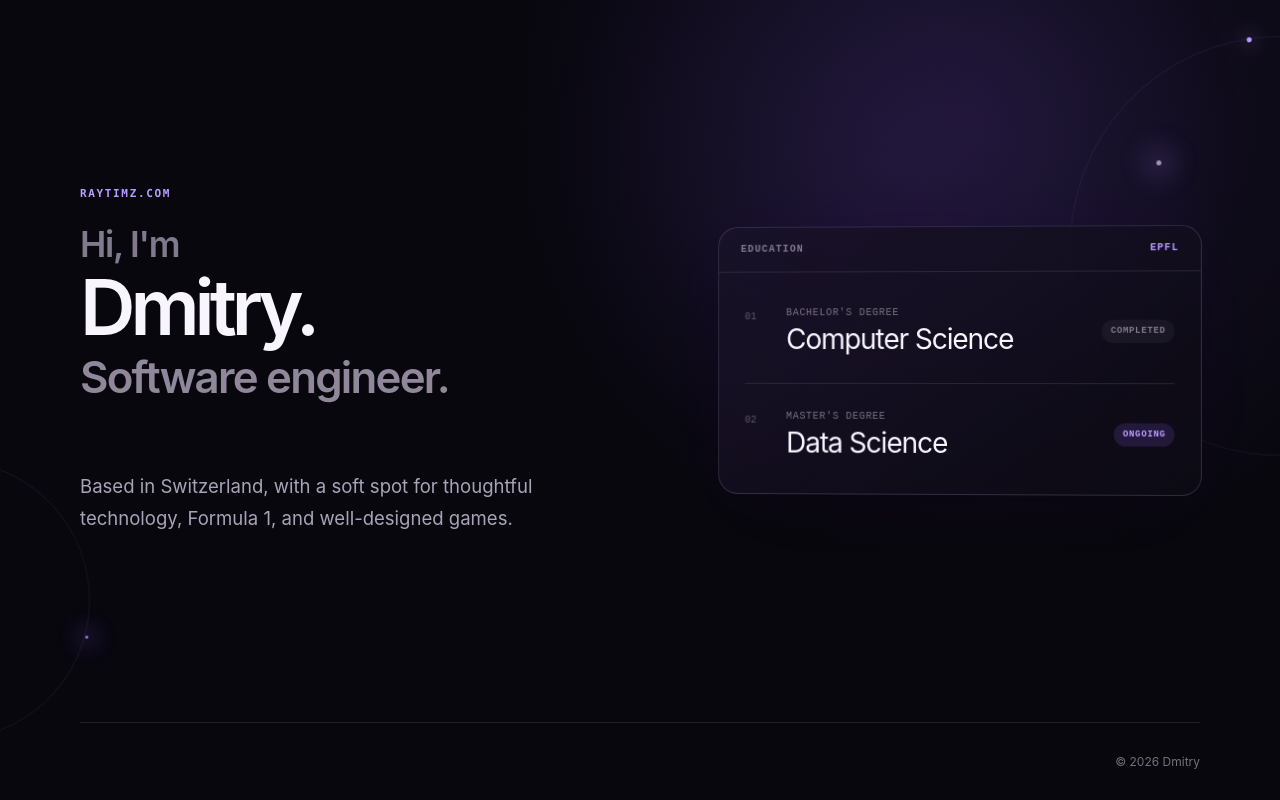
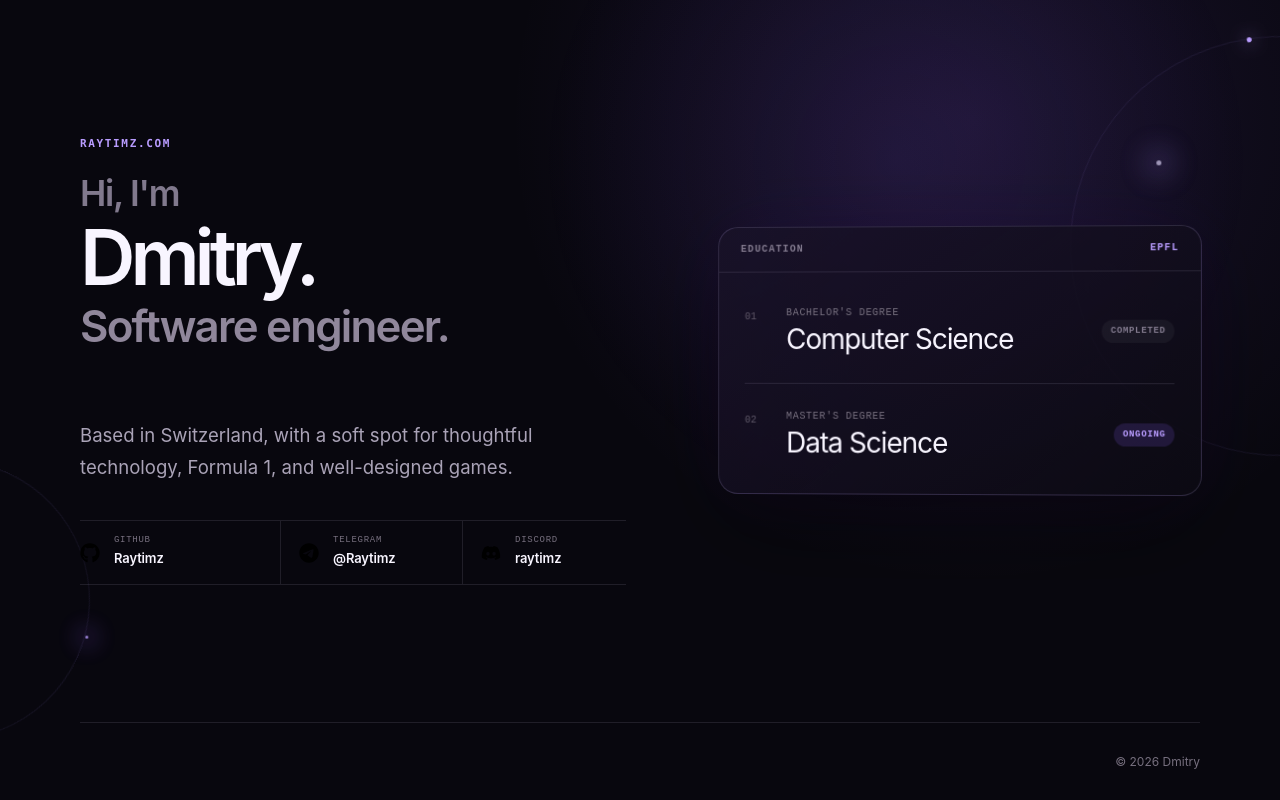
Before and after one commit to Raytimz/raytimz-web, a Next.js app: page / in a window 1280 px wide. Built offline with nearby package versions, Linux system fonts and the light colour scheme.

Commit message:
Add social profile links

```diff
--- a/app/globals.css
+++ b/app/globals.css
@@ -117,6 +117,7 @@ main {
 .hero-copy > :nth-child(1) { animation-delay: .08s; }
 .hero-copy > :nth-child(2) { animation-delay: .16s; }
 .hero-copy > :nth-child(3) { animation-delay: .24s; }
+.hero-copy > :nth-child(4) { animation-delay: .32s; }
 
 .eyebrow {
   margin-bottom: 24px;
@@ -173,6 +174,64 @@ h1 {
   font-size: clamp(16px, 1.45vw, 19px);
   line-height: 1.72;
 }
+
+.social-links {
+  display: grid;
+  grid-template-columns: repeat(3, minmax(0, 1fr));
+  margin-top: 36px;
+  border-top: 1px solid var(--line);
+  border-bottom: 1px solid var(--line);
+}
+
+.social-link {
+  display: grid;
+  grid-template-columns: 22px minmax(0, 1fr);
+  align-items: center;
+  gap: 12px;
+  min-width: 0;
+  padding-block: 15px;
+  color: var(--ink);
+  text-decoration: none;
+  transition: color 180ms ease, transform 180ms ease;
+}
+
+.social-link + .social-link {
+  margin-left: 18px;
+  padding-left: 18px;
+  border-left: 1px solid var(--line);
+}
+
+.social-link > svg {
+  width: 20px;
+  height: 20px;
+  color: #fff;
+}
+
+.social-link > span {
+  display: flex;
+  min-width: 0;
+  flex-direction: column;
+  gap: 4px;
+}
+
+.social-link small {
+  color: #77707f;
+  font: 500 9px/1 ui-monospace, monospace;
+  letter-spacing: .08em;
+  text-transform: uppercase;
+}
+
+.social-link strong {
+  overflow: hidden;
+  font-size: 13px;
+  font-weight: 610;
+  letter-spacing: -.01em;
+  text-overflow: ellipsis;
+  white-space: nowrap;
+}
+
+.social-link:hover { color: var(--accent); transform: translateY(-2px); }
+.social-link:focus-visible { outline: 2px solid var(--accent); outline-offset: 5px; }
 
 .education-card {
   --tilt-x: 0deg;
@@ -285,6 +344,13 @@ footer {
   .typed-line { font-size: .5em; }
   .education-card { margin-inline: -4px; }
   .education-body { padding-inline: 22px; }
+  .social-links { grid-template-columns: 1fr; }
+  .social-link + .social-link {
+    margin-left: 0;
+    padding-left: 0;
+    border-top: 1px solid var(--line);
+    border-left: 0;
+  }
   .degree { grid-template-columns: 24px 1fr; }
   .degree-state { grid-column: 2; width: fit-content; }
   footer { min-height: 68px; }
--- a/app/page.tsx
+++ b/app/page.tsx
@@ -2,6 +2,30 @@
 
 import { useEffect, useState } from 'react';
 import type { PointerEvent } from 'react';
+
+const socialLinks = [
+  {
+    platform: 'GitHub',
+    handle: 'Raytimz',
+    href: 'https://github.com/Raytimz',
+    viewBox: '0 0 496 512',
+    path: 'M165.9 397.4c0 2-2.3 3.6-5.2 3.6-3.3.3-5.6-1.3-5.6-3.6 0-2 2.3-3.6 5.2-3.6 3-.3 5.6 1.3 5.6 3.6zm-31.1-4.5c-.7 2 1.3 4.3 4.3 4.9 2.6 1 5.6 0 6.2-2s-1.3-4.3-4.3-5.2c-2.6-.7-5.5.3-6.2 2.3zm44.2-1.7c-2.9.7-4.9 2.6-4.6 4.9.3 2 2.9 3.3 5.9 2.6 2.9-.7 4.9-2.6 4.6-4.6-.3-1.9-3-3.2-5.9-2.9zM244.8 8C106.1 8 0 113.3 0 252c0 110.9 69.8 205.8 169.5 239.2 12.8 2.3 17.3-5.6 17.3-12.1 0-6.2-.3-40.4-.3-61.4 0 0-70 15-84.7-29.8 0 0-11.4-29.1-27.8-36.6 0 0-22.9-15.7 1.6-15.4 0 0 24.9 2 38.6 25.8 21.9 38.6 58.6 27.5 72.9 20.9 2.3-16 8.8-27.1 16-33.7-55.9-6.2-112.3-14.3-112.3-110.5 0-27.5 7.6-41.3 23.6-58.9-2.6-6.5-11.1-33.3 2.6-67.9 20.9-6.5 69 27 69 27 20-5.6 41.5-8.5 62.8-8.5s42.8 2.9 62.8 8.5c0 0 48.1-33.6 69-27 13.7 34.7 5.2 61.4 2.6 67.9 16 17.7 25.8 31.5 25.8 58.9 0 96.5-58.9 104.2-114.8 110.5 9.2 7.9 17 22.9 17 46.4 0 33.7-.3 75.4-.3 83.6 0 6.5 4.6 14.4 17.3 12.1C428.2 457.8 496 362.9 496 252 496 113.3 383.5 8 244.8 8zM97.2 352.9c-1.3 1-1 3.3.7 5.2 1.6 1.6 3.9 2.3 5.2 1 1.3-1 1-3.3-.7-5.2-1.6-1.6-3.9-2.3-5.2-1zm-10.8-8.1c-.7 1.3.3 2.9 2.3 3.9 1.6 1 3.6.7 4.3-.7.7-1.3-.3-2.9-2.3-3.9-2-.6-3.6-.3-4.3.7zm32.4 35.6c-1.6 1.3-1 4.3 1.3 6.2 2.3 2.3 5.2 2.6 6.5 1 1.3-1.3.7-4.3-1.3-6.2-2.2-2.3-5.2-2.6-6.5-1zm-11.4-14.7c-1.6 1-1.6 3.6 0 5.9 1.6 2.3 4.3 3.3 5.6 2.3 1.6-1.3 1.6-3.9 0-6.2-1.4-2.3-4-3.3-5.6-2z',
+  },
+  {
+    platform: 'Telegram',
+    handle: '@Raytimz',
+    href: 'https://t.me/Raytimz',
+    viewBox: '0 0 496 512',
+    path: 'M248 8C111 8 0 119 0 256s111 248 248 248 248-111 248-248S385 8 248 8zm115 168.7c-3.7 39.2-19.9 134.4-28.1 178.3-3.5 18.6-10.3 24.8-16.9 25.4-14.4 1.3-25.3-9.5-39.3-18.7-21.8-14.3-34.2-23.2-55.3-37.2-24.5-16.1-8.6-25 5.3-39.5 3.7-3.8 67.1-61.5 68.3-66.7.2-.7.3-3.1-1.2-4.4s-3.6-.8-5.1-.5q-3.3.7-104.6 69.1-14.8 10.2-26.9 9.9c-8.9-.2-25.9-5-38.6-9.1-15.5-5-27.9-7.7-26.8-16.3q.8-6.7 18.5-13.7 108.4-47.2 144.6-62.3c68.9-28.6 83.2-33.6 92.5-33.8 2.1 0 6.6.5 9.6 2.9 2.5 2 3.2 4.8 3.5 6.7.3 1.2.7 4 .4 6.5z',
+  },
+  {
+    platform: 'Discord',
+    handle: 'raytimz',
+    href: 'https://discord.com/users/402166226190860291',
+    viewBox: '0 0 640 512',
+    path: 'M524.5 69.8a1.5 1.5 0 0 0-.8-.7A485 485 0 0 0 404.1 32a1.8 1.8 0 0 0-1.9.9 337.5 337.5 0 0 0-14.9 30.6 447.8 447.8 0 0 0-134.4 0 309.5 309.5 0 0 0-15.1-30.6 1.9 1.9 0 0 0-1.9-.9 483.7 483.7 0 0 0-119.7 37.1 1.7 1.7 0 0 0-.8.7C39.1 183.7 18.2 294.7 28.4 404.4a2 2 0 0 0 .8 1.4A487.7 487.7 0 0 0 176 479.9a1.9 1.9 0 0 0 2.1-.7 348.2 348.2 0 0 0 30-48.8 1.9 1.9 0 0 0-1-2.6 321.2 321.2 0 0 1-45.9-21.9 1.9 1.9 0 0 1-.2-3.1c3.1-2.3 6.2-4.7 9.1-7.1a1.8 1.8 0 0 1 1.9-.3c96.2 43.9 200.4 43.9 295.5 0a1.8 1.8 0 0 1 1.9.2c2.9 2.4 6 4.9 9.1 7.2a1.9 1.9 0 0 1-.2 3.1 301.4 301.4 0 0 1-45.9 21.8 1.9 1.9 0 0 0-1 2.6 391.1 391.1 0 0 0 30 48.8 1.9 1.9 0 0 0 2.1.7 486 486 0 0 0 147.1-74.2 1.9 1.9 0 0 0 .8-1.4c12.3-126.8-20.5-236.9-86.9-334.5zM222.5 337.6c-29 0-52.8-26.6-52.8-59.2s23.4-59.2 52.8-59.2c29.7 0 53.3 26.8 52.8 59.2 0 32.6-23.4 59.2-52.8 59.2zm195.4 0c-29 0-52.8-26.6-52.8-59.2s23.4-59.2 52.8-59.2c29.7 0 53.3 26.8 52.8 59.2 0 32.6-23.2 59.2-52.8 59.2z',
+  },
+] as const;
 
 function TypingHeadline() {
   const sentence = 'Software engineer.';
@@ -71,6 +95,25 @@ export default function Home() {
             Based in Switzerland, with a soft spot for thoughtful technology,
             Formula 1, and well-designed games.
           </p>
+          <div className="social-links" aria-label="Social profiles">
+            {socialLinks.map(({ platform, handle, href, viewBox, path }) => (
+              <a
+                className="social-link"
+                href={href}
+                key={platform}
+                rel="noreferrer"
+                target="_blank"
+              >
+                <svg aria-hidden="true" viewBox={viewBox}>
+                  <path d={path} />
+                </svg>
+                <span>
+                  <small>{platform}</small>
+                  <strong>{handle}</strong>
+                </span>
+              </a>
+            ))}
+          </div>
         </div>
 
         <div
```
